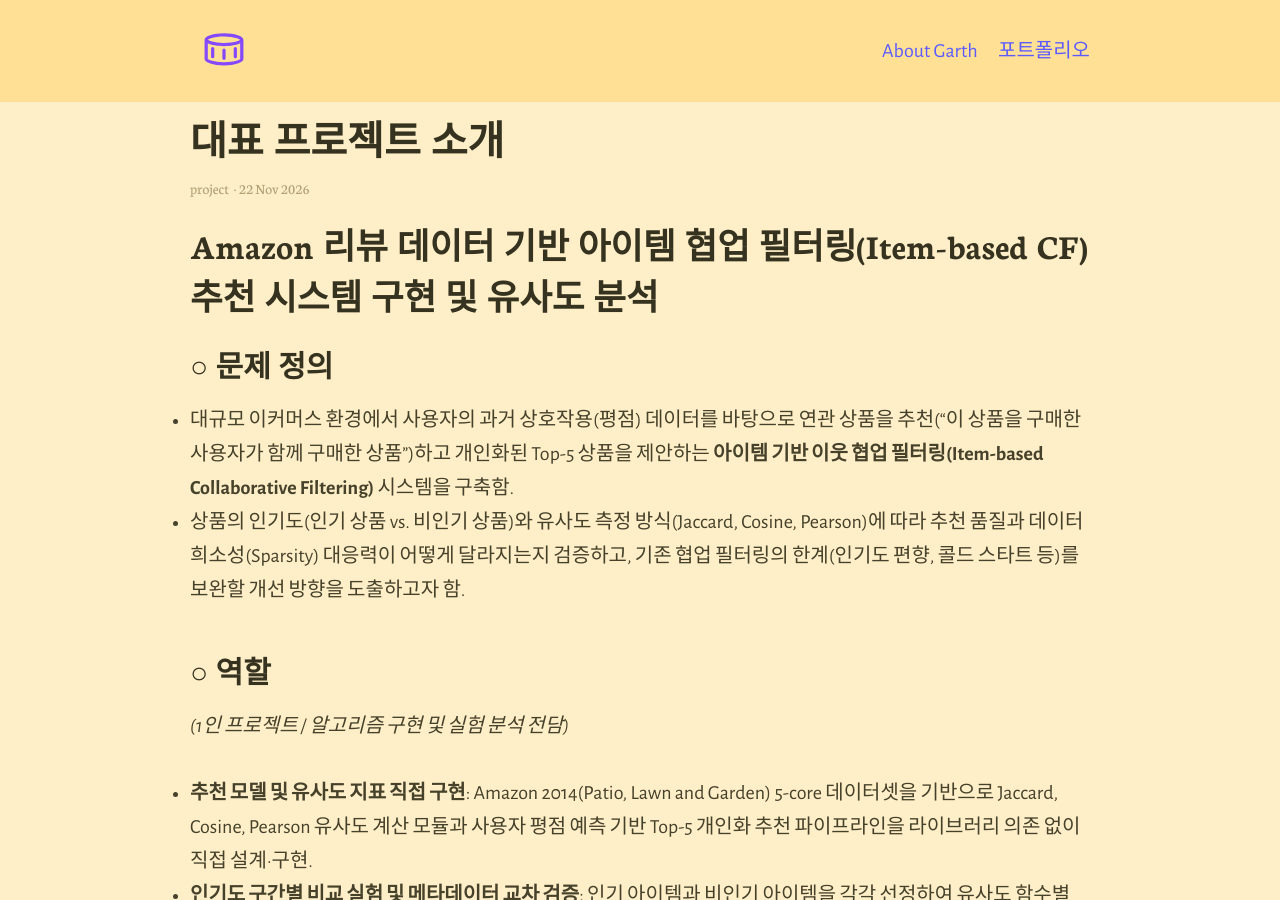
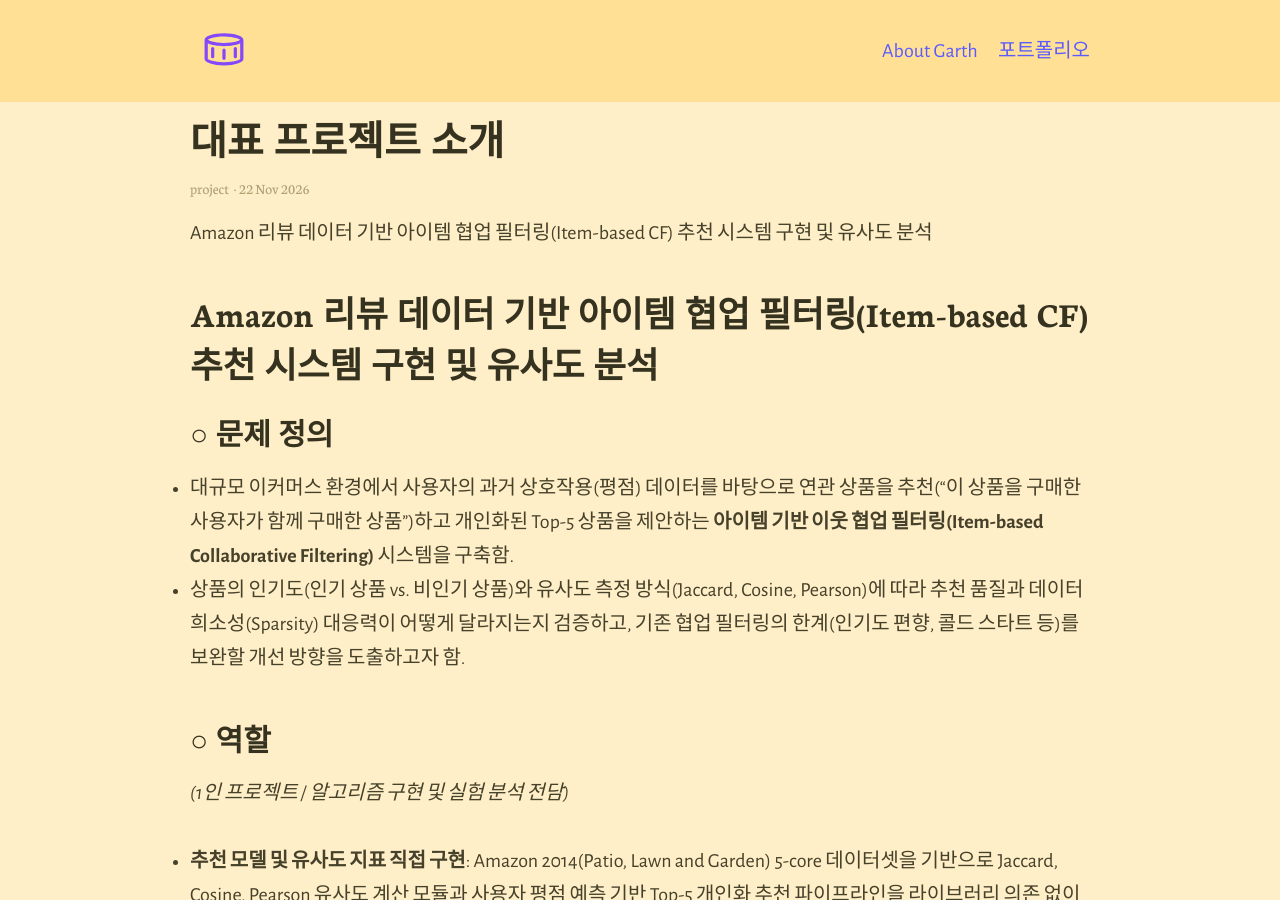
Before and after one commit to namhyung123/namhyung123.github.io, a Jekyll site: the page built from _posts/2026-11-22-main.md, in a window 1280 px wide and 900 px high. Built offline with Jekyll 4.4.1, drawn with Linux system fonts in a browser that asks for light colours.

Commit message:
Update 2026-11-22-main.md

```diff
--- a/_posts/2026-11-22-main.md
+++ b/_posts/2026-11-22-main.md
@@ -3,9 +3,11 @@ title: 대표 프로젝트 소개
 category: project
 ---
 
-## Amazon 리뷰 데이터 기반 아이템 협업 필터링(Item-based CF) 추천 시스템 구현 및 유사도 분석
+Amazon 리뷰 데이터 기반 아이템 협업 필터링(Item-based CF) 추천 시스템 구현 및 유사도 분석
 
 <!-- more -->
+
+## Amazon 리뷰 데이터 기반 아이템 협업 필터링(Item-based CF) 추천 시스템 구현 및 유사도 분석
 
 ### ○ 문제 정의
 * 대규모 이커머스 환경에서 사용자의 과거 상호작용(평점) 데이터를 바탕으로 연관 상품을 추천("이 상품을 구매한 사용자가 함께 구매한 상품")하고 개인화된 Top-5 상품을 제안하는 **아이템 기반 이웃 협업 필터링(Item-based Collaborative Filtering)** 시스템을 구축함.
```
